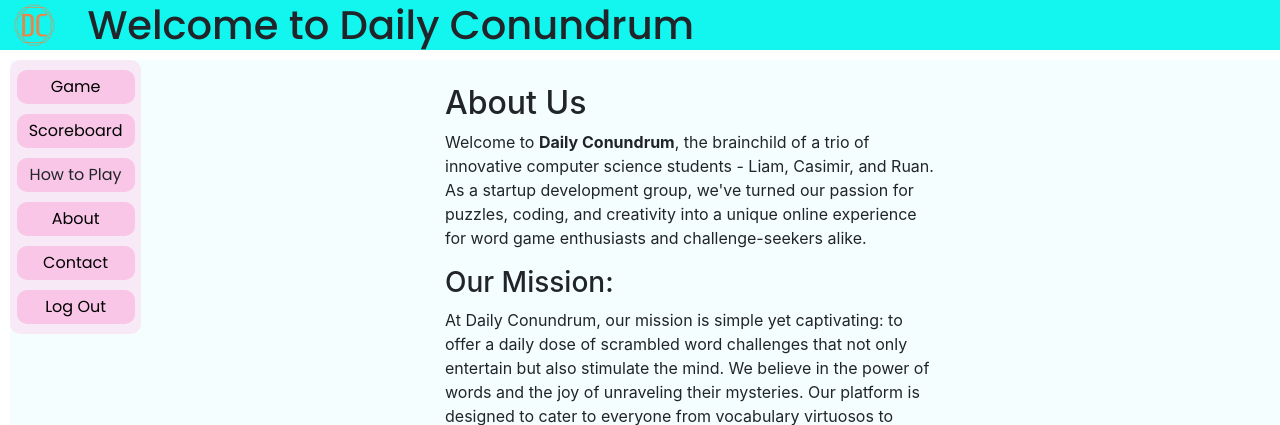
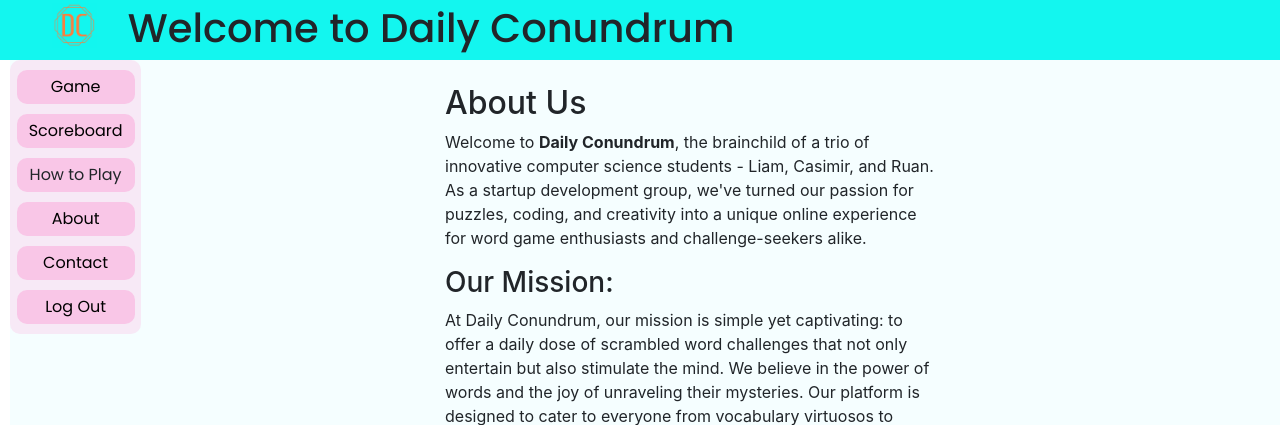
Before and after one commit to GT-XVII/DailyConundrum, a Flask app: page /about in a window 1280 px wide. Shown: the top 425 px of the page. Run offline with Flask 3, Linux system fonts and the light colour scheme.

Commit message:
editing header gaps

```diff
--- a/static/mystyle.css
+++ b/static/mystyle.css
@@ -80,7 +80,7 @@
     position: fixed;
     top: 0;
     width: 100%;
-    height: 50px;
+    height: 60px;
     z-index: 1;
     padding-left: 1.2ch;
     overflow: hidden;
@@ -91,13 +91,14 @@
 .header img {
     float:left;
     padding-right: 3ch;
+    margin-left: 4ch;
     margin-top: 2.5px;
     box-sizing: content-box;
 }
 
 .header h1 {
     font-family: 'Poppins', sans-serif;
-    line-height: 50px;
+    line-height: 57px;
     height: 50px;
     white-space: nowrap;
 }
```
